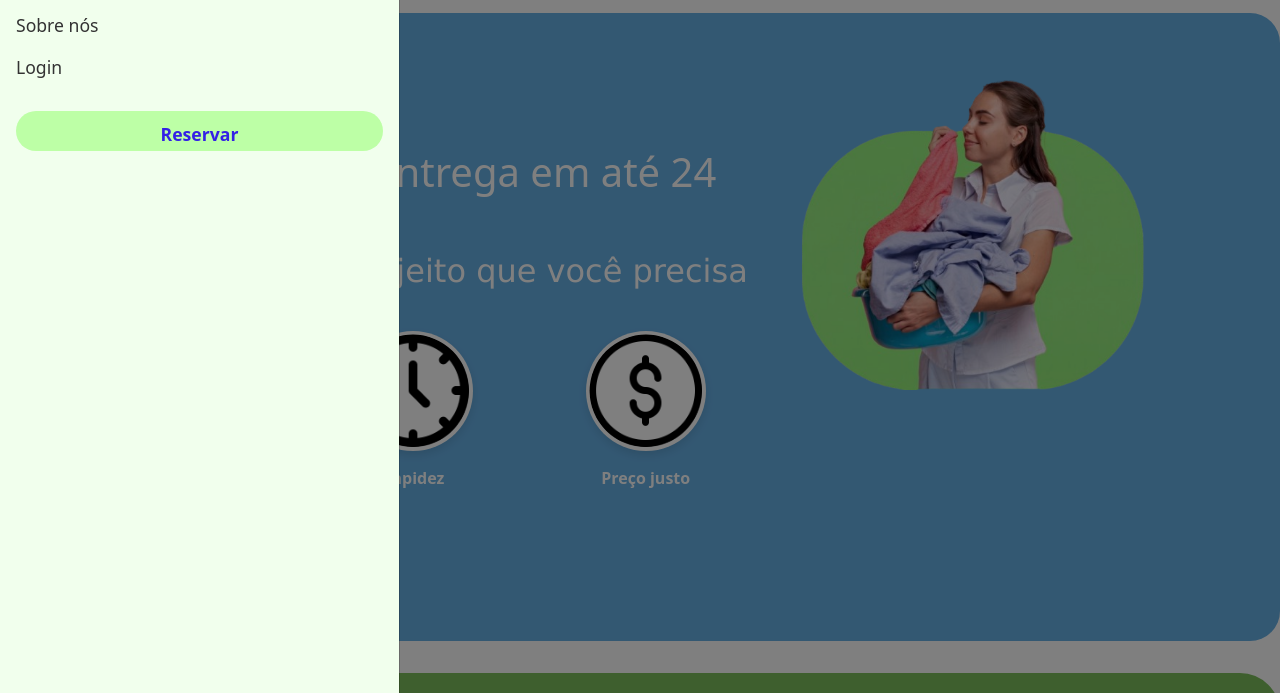
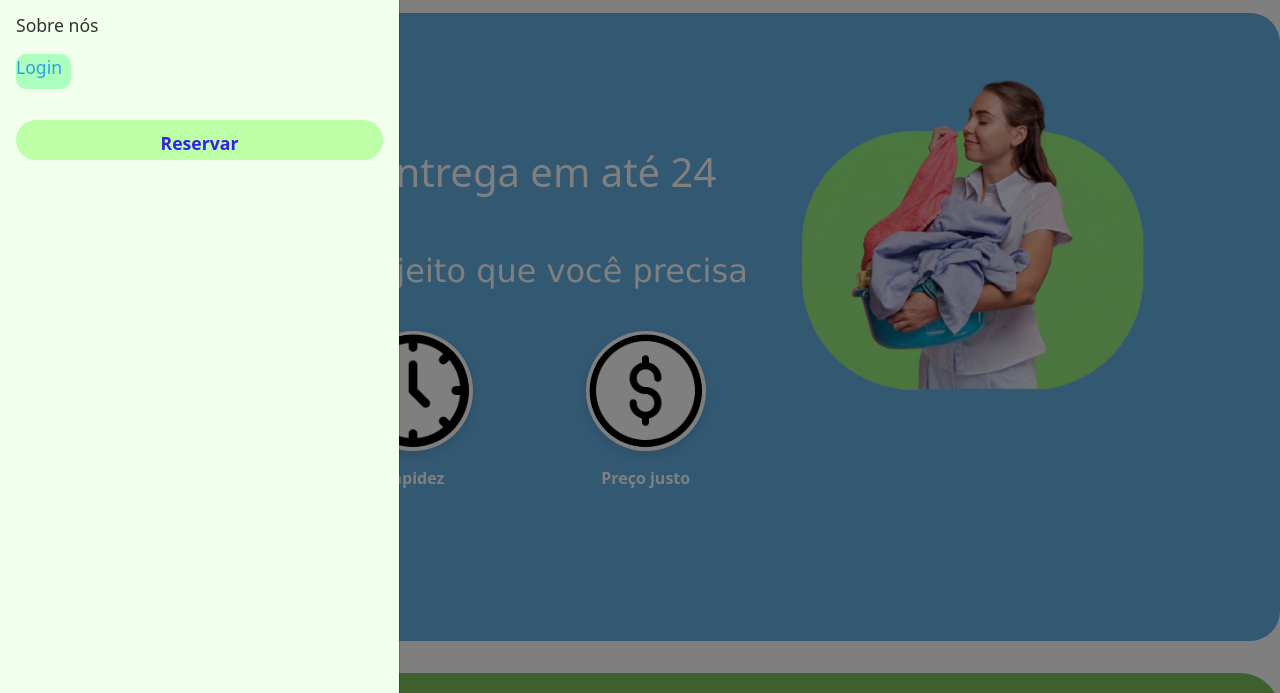
Before and after one commit to Joaopedro1702/Clothean, a plain HTML site: page index.html in a window 1280 px wide. Both pictures are taken after a click on the button 85 px from the left and 50 px from the top of the page. Shown: the part 107-800 px from the top of the page. Drawn offline with nearby package versions, Linux system fonts and the light colour scheme.

Commit message:
HTML5 e CSS expansivo

```diff
--- a/index.html
+++ b/index.html
@@ -416,6 +416,19 @@ h2{
     background: #1a8fc7;
 }
 
+#login{
+    background-color: #adffbf;
+    color: #2BA2DD;
+    height: 35px;
+    width: 55px;
+    border-radius: 10px;
+}
+
+#login:hover{
+    background-color: #2BA2DD;
+    color: white;
+}
+
 @media (max-width: 600px){
     .loc-grid{
         grid-template-columns: 1frS;
@@ -443,7 +456,7 @@ h2{
         <ul class="navbar">
             <li class="nav-item"><a class="nav-link" href="#">Como funcionamos</a></li>
             <li class="nav-item"><a class="nav-link" href="#sobre">Sobre nós</a></li>
-            <li class="nav-item"><a class="nav-link" href="login.html">Login</a></li>
+            <li class="nav-item"><a class="nav-link" href="login.html" id="login">Login</a></li>
             <li class="nav-item mt-3">
                 <a href="reserva.html">
                 <button class="btn-reservar w-100">Reservar</button>
```
